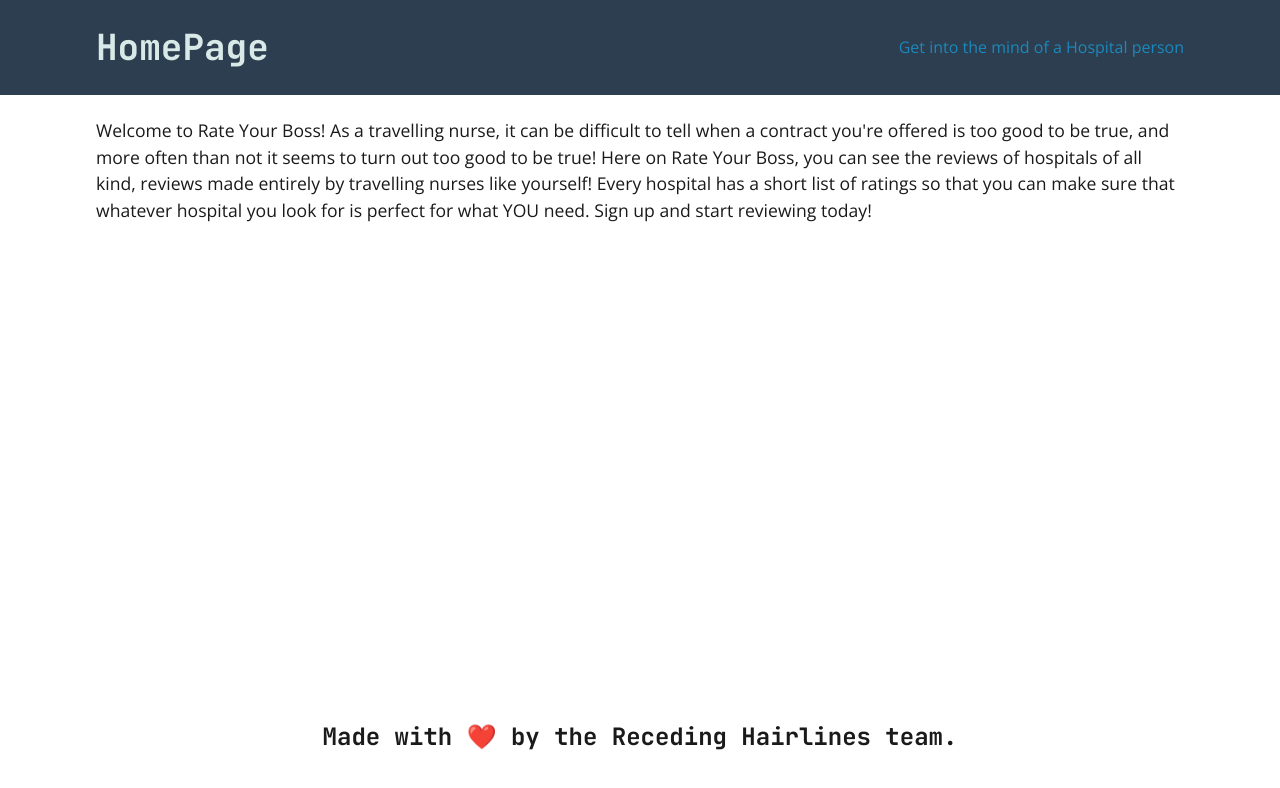
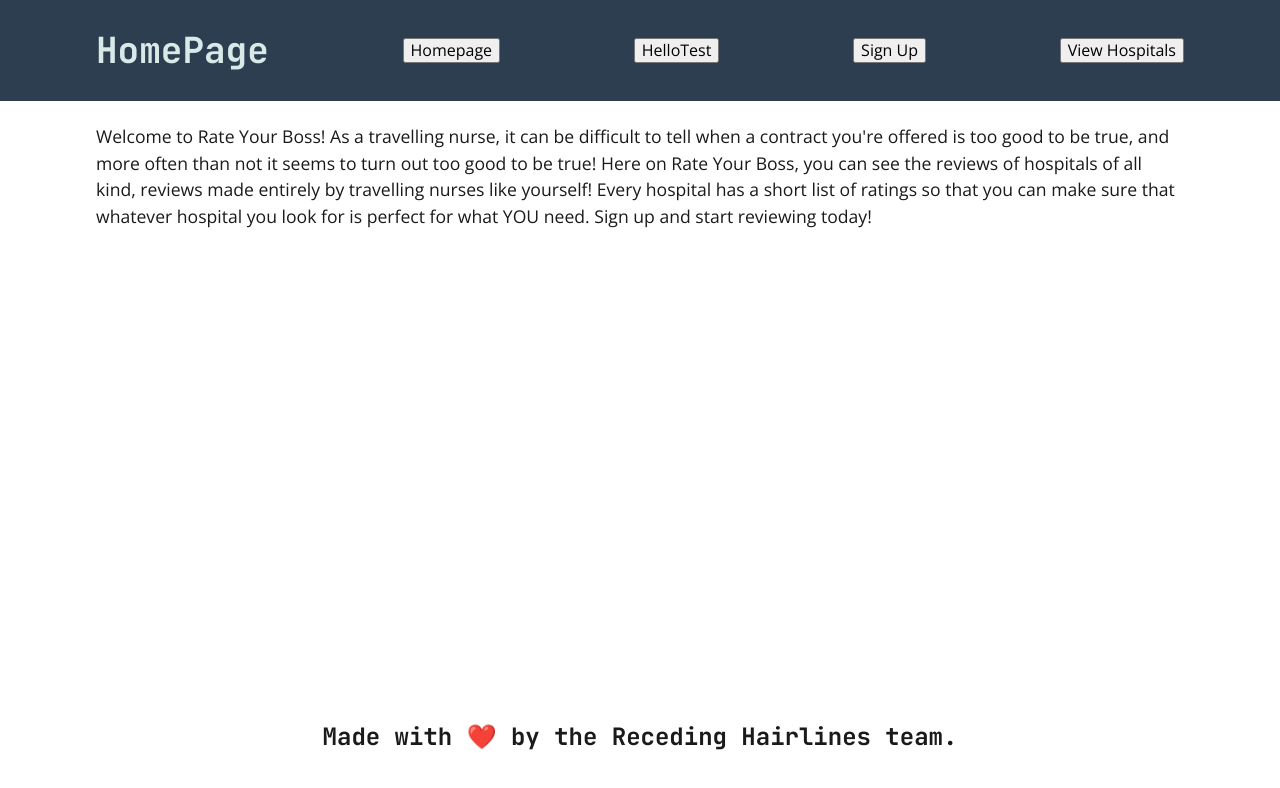
Before and after one commit to Galdronis/Hospital-Rater, a React (Create React App) app in the folder client/: page / in a window 1280 px wide. Shown: the top 788 px of the page. Built offline with nearby package versions, Linux system fonts and the light colour scheme.

Commit message:
nav bar changes

```diff
--- a/client/src/components/Header/index.js
+++ b/client/src/components/Header/index.js
@@ -1,11 +1,28 @@
 import React from 'react';
+import { Link } from 'react-router-dom';
 
 const Header = () => {
   return (
     <header className="bg-primary text-light mb-4 py-3 flex-row align-center">
       <div className="container flex-row justify-space-between-lg justify-center align-center">
-        <h1 className="m-0">HomePage</h1>
-        <a className="m-0" href='../pages/Login.js'>Get into the mind of a Hospital person</a>
+
+      <h1 className="m-0">HomePage</h1>
+        <Link to="/">
+          <button>
+            Homepage
+          </button>
+        </Link>
+        <Link to="/login">
+          <button>
+            HelloTest
+          </button>
+        </Link>
+        <Link to="/signup">
+          <button>Sign Up</button>
+        </Link>
+        <Link to="/feed">
+          <button>View Hospitals</button>
+        </Link>
       </div>
     </header>
   );
--- a/client/src/components/homePage/index.js
+++ b/client/src/components/homePage/index.js
@@ -3,7 +3,7 @@
 const homePageFunction = () => {
   return (
     <div>
-      <p>Welcome to Rate Your Boss! As a travelling nurse, it can be difficult to tell when a contract you're offered is too good to be true, and more often than not it seems to turn out too good to be true! Here on Rate Your Boss, you can see the reviews of hospitals of all kind, reviews made entirely by travelling nurses like yourself! Every hospital has a short list of ratings so that you can make sure that whatever hospital you look for is perfect for what YOU need. Sign up and start reviewing today!</p>
+       <p>Welcome to Rate Your Boss! As a travelling nurse, it can be difficult to tell when a contract you're offered is too good to be true, and more often than not it seems to turn out too good to be true! Here on Rate Your Boss, you can see the reviews of hospitals of all kind, reviews made entirely by travelling nurses like yourself! Every hospital has a short list of ratings so that you can make sure that whatever hospital you look for is perfect for what YOU need. Sign up and start reviewing today!</p>
     </div>
   );
 };
```
Also changed, not shown: 1 other file (tests, documents, lock files or other folders).
